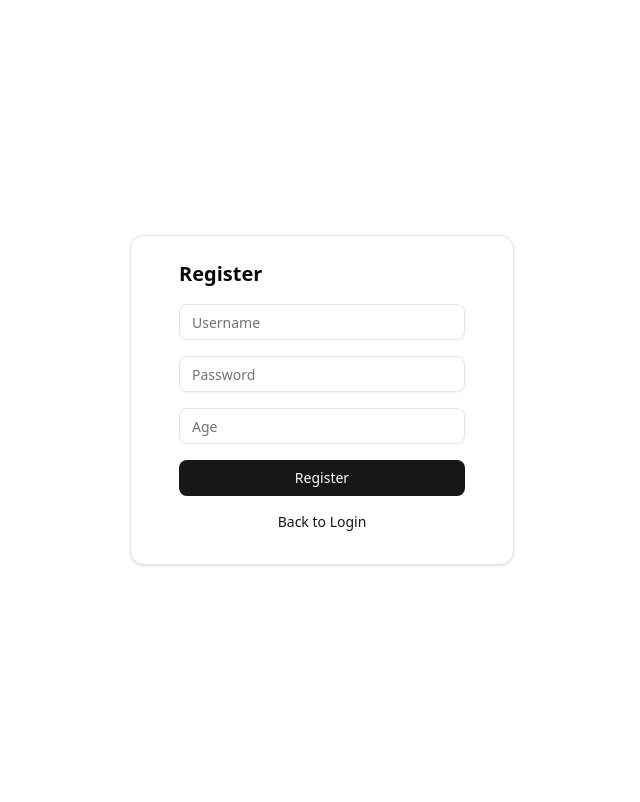
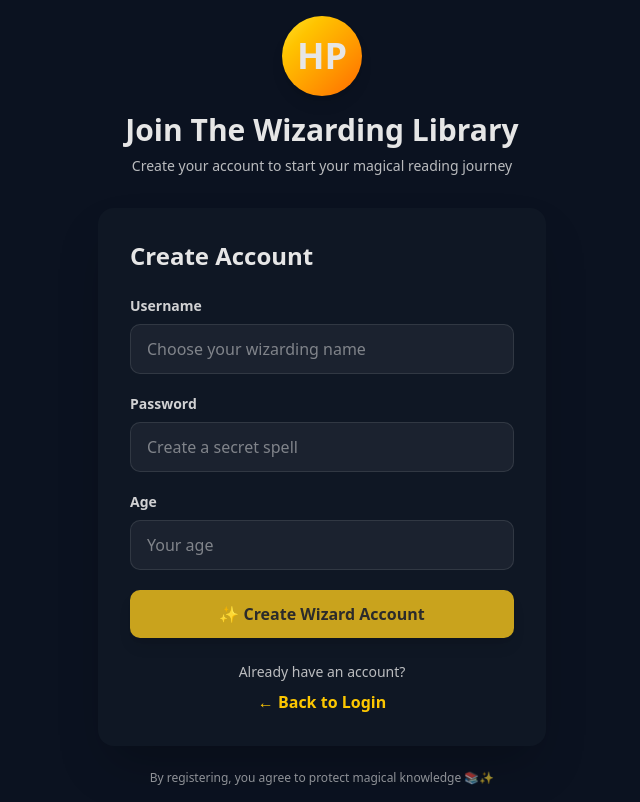
Before and after one commit to kbtacorda-art/my-project-2, a Next.js app: page /register in a window 1280 px wide. Shown: the whole page, without its empty margins (318-958 px from the left). Built offline with nearby package versions, Linux system fonts and the light colour scheme.

Commit message:
initial commit

```diff
--- a/src/app/login/page.tsx
+++ b/src/app/login/page.tsx
@@ -3,23 +3,29 @@
 import { useRouter } from 'next/navigation';
 import { useState, FormEvent } from 'react';
 import { saveToken } from '@/lib/auth';
-import { Button } from '@/components/ui/button';
-import { Input } from '@/components/ui/input';
-import { Card, CardContent } from '@/components/ui/card';
 import { API_BASE } from '@/lib/config';
+import { motion } from 'framer-motion';
+
+const palette = {
+  night: "bg-[#0b1220] text-[#e6e6e6]",
+  card: "bg-[#0f1724]",
+  gold: "bg-[#C9A31D] text-[#2b2b2b]",
+};
 
 export default function LoginPage() {
-
   const router = useRouter();
   const [username, setUsername] = useState('');
   const [age, setAge] = useState('');
   const [password, setPassword] = useState('');
   const [error, setError] = useState('');
+  const [isLoading, setIsLoading] = useState(false);
 
   async function handleLogin(e: FormEvent) {
     e.preventDefault();
     setError('');
+    setIsLoading(true);
 
+    try {
       const res = await fetch(`${API_BASE}/login`, {
         method: 'POST',
         headers: { 'Content-Type': 'application/json' },
@@ -29,61 +35,123 @@ export default function LoginPage() {
       const data = await res.json();
       if (!res.ok) {
         setError(data.message || 'Login failed');
+        setIsLoading(false);
         return;
       }
 
       saveToken(data.accessToken);
       router.push('/dashboard');
+    } catch (err) {
+      setError('Connection error. Please try again.');
+      setIsLoading(false);
+    }
   }
 
   return (
-    <div className="flex items-center justify-center h-screen">
-      <Card className="w-full max-w-sm p-6">
+    <div className={`${palette.night} min-h-screen flex items-center justify-center p-4`}>
+      <motion.div
+        initial={{ y: 20, opacity: 0 }}
+        animate={{ y: 0, opacity: 1 }}
+        transition={{ duration: 0.5 }}
+        className="w-full max-w-md"
+      >
+        {/* Header */}
+        <div className="text-center mb-8">
+          <div className="w-20 h-20 mx-auto mb-4 rounded-full bg-gradient-to-br from-yellow-300 to-orange-500 flex items-center justify-center text-4xl font-bold shadow-lg">
+            HP
+          </div>
+          <h1 className="text-3xl font-extrabold mb-2">The Wizarding Library</h1>
+          <p className="text-sm opacity-80">Enter your credentials to access your collection</p>
+        </div>
 
-        <CardContent>
-          <h1 className="text-xl font-bold mb-4">Login</h1>
+        {/* Login Card */}
+        <div className={`${palette.card} rounded-2xl p-8 shadow-2xl`}>
+          <h2 className="text-2xl font-bold mb-6">Login</h2>
 
-          <form onSubmit={handleLogin} className="space-y-4">
-
+          <form onSubmit={handleLogin} className="space-y-5">
             {/* Username */}
-            <Input
-              placeholder="Username"
+            <div>
+              <label className="block text-sm font-semibold mb-2 opacity-90">
+                Username
+              </label>
+              <input
+                type="text"
+                placeholder="Enter your wizarding name"
                 value={username}
                 onChange={(e) => setUsername(e.target.value)}
+                required
+                className="w-full px-4 py-3 rounded-lg bg-white/5 border border-white/10 focus:border-yellow-400 focus:outline-none focus:ring-2 focus:ring-yellow-400/30 transition"
               />
-
+            </div>
 
             {/* Password */}
-            <Input
+            <div>
+              <label className="block text-sm font-semibold mb-2 opacity-90">
+                Password
+              </label>
+              <input
                 type="password"
-              placeholder="Password"
+                placeholder="Enter your secret spell"
                 value={password}
                 onChange={(e) => setPassword(e.target.value)}
+                required
+                className="w-full px-4 py-3 rounded-lg bg-white/5 border border-white/10 focus:border-yellow-400 focus:outline-none focus:ring-2 focus:ring-yellow-400/30 transition"
               />
+            </div>
 
             {/* Age */}
-            <Input
+            <div>
+              <label className="block text-sm font-semibold mb-2 opacity-90">
+                Age
+              </label>
+              <input
                 type="number"
-              placeholder="Age"
+                placeholder="Your age"
                 value={age}
                 onChange={(e) => setAge(e.target.value)}
+                required
+                className="w-full px-4 py-3 rounded-lg bg-white/5 border border-white/10 focus:border-yellow-400 focus:outline-none focus:ring-2 focus:ring-yellow-400/30 transition"
               />
+            </div>
 
-            {error && <p className="text-red-500 text-sm">{error}</p>}
+            {/* Error Message */}
+            {error && (
+              <motion.div
+                initial={{ opacity: 0, y: -10 }}
+                animate={{ opacity: 1, y: 0 }}
+                className="p-3 rounded-lg bg-red-500/10 border border-red-500/30 text-red-400 text-sm"
+              >
+                ⚠️ {error}
+              </motion.div>
+            )}
 
-            <Button className="w-full" type="submit">Login</Button>
+            {/* Login Button */}
+            <button
+              type="submit"
+              disabled={isLoading}
+              className={`w-full py-3 rounded-lg font-bold ${palette.gold} hover:scale-[1.02] active:scale-[0.98] transition shadow-lg disabled:opacity-50 disabled:cursor-not-allowed`}
+            >
+              {isLoading ? '🪄 Casting spell...' : '✨ Enter Library'}
+            </button>
           </form>
 
-          <Button
-            variant="link"
-            className="mt-2 w-full"
+          {/* Register Link */}
+          <div className="mt-6 text-center">
+            <p className="text-sm opacity-80 mb-2">Don't have an account?</p>
+            <button
               onClick={() => router.push('/register')}
+              className="text-yellow-400 hover:text-yellow-300 font-semibold transition"
             >
-            Create an account
-          </Button>
-        </CardContent>
+              Create a new wizard account →
+            </button>
+          </div>
+        </div>
 
-      </Card>
+        {/* Footer */}
+        <p className="text-center text-xs opacity-60 mt-6">
+          Protected by ancient magic and modern encryption 🔮
+        </p>
+      </motion.div>
     </div>
   );
 }
--- a/src/app/register/page.tsx
+++ b/src/app/register/page.tsx
@@ -1,11 +1,15 @@
 'use client';
+
 import { useRouter } from 'next/navigation';
 import { useState, FormEvent } from 'react';
-import { Button } from '@/components/ui/button';
-import { Input } from '@/components/ui/input';
-import { Card, CardContent } from '@/components/ui/card';
+import { API_BASE } from '@/lib/config';
+import { motion } from 'framer-motion';
 
-import { API_BASE } from '@/lib/config';
+const palette = {
+  night: "bg-[#0b1220] text-[#e6e6e6]",
+  card: "bg-[#0f1724]",
+  gold: "bg-[#C9A31D] text-[#2b2b2b]",
+};
 
 export default function RegisterPage() {
   const router = useRouter();
@@ -13,11 +17,16 @@ export default function RegisterPage() {
   const [password, setPassword] = useState('');
   const [age, setAge] = useState('');
   const [error, setError] = useState('');
+  const [success, setSuccess] = useState('');
+  const [isLoading, setIsLoading] = useState(false);
 
   async function handleRegister(e: FormEvent) {
     e.preventDefault();
     setError('');
+    setSuccess('');
+    setIsLoading(true);
 
+    try {
       const res = await fetch(`${API_BASE}/register`, {
         method: 'POST',
         headers: { 'Content-Type': 'application/json' },
@@ -26,60 +35,137 @@ export default function RegisterPage() {
 
       const data = await res.json();
       if (!res.ok) {
-      setError(data.message || 'Register failed');
+        setError(data.message || 'Registration failed');
+        setIsLoading(false);
         return;
       }
 
+      setSuccess('Account created! Redirecting to login...');
+      setTimeout(() => {
         router.push('/login');
+      }, 1500);
+    } catch (err) {
+      setError('Connection error. Please try again.');
+      setIsLoading(false);
+    }
   }
 
   return (
-    <div className="flex items-center justify-center h-screen">
-      <Card className="w-full max-w-sm p-6">
-        <CardContent>
-          <h1 className="text-xl font-bold mb-4">Register</h1>
-          <form onSubmit={handleRegister} className="space-y-4">
+    <div className={`${palette.night} min-h-screen flex items-center justify-center p-4`}>
+      <motion.div
+        initial={{ y: 20, opacity: 0 }}
+        animate={{ y: 0, opacity: 1 }}
+        transition={{ duration: 0.5 }}
+        className="w-full max-w-md"
+      >
+        {/* Header */}
+        <div className="text-center mb-8">
+          <div className="w-20 h-20 mx-auto mb-4 rounded-full bg-gradient-to-br from-yellow-300 to-orange-500 flex items-center justify-center text-4xl font-bold shadow-lg">
+            HP
+          </div>
+          <h1 className="text-3xl font-extrabold mb-2">Join The Wizarding Library</h1>
+          <p className="text-sm opacity-80">Create your account to start your magical reading journey</p>
+        </div>
 
+        {/* Register Card */}
+        <div className={`${palette.card} rounded-2xl p-8 shadow-2xl`}>
+          <h2 className="text-2xl font-bold mb-6">Create Account</h2>
+
+          <form onSubmit={handleRegister} className="space-y-5">
             {/* Username */}
-            <Input
-              placeholder="Username"
+            <div>
+              <label className="block text-sm font-semibold mb-2 opacity-90">
+                Username
+              </label>
+              <input
+                type="text"
+                placeholder="Choose your wizarding name"
                 value={username}
                 onChange={(e) => setUsername(e.target.value)}
+                required
+                className="w-full px-4 py-3 rounded-lg bg-white/5 border border-white/10 focus:border-yellow-400 focus:outline-none focus:ring-2 focus:ring-yellow-400/30 transition"
               />
-
+            </div>
 
             {/* Password */}
-            <Input
+            <div>
+              <label className="block text-sm font-semibold mb-2 opacity-90">
+                Password
+              </label>
+              <input
                 type="password"
-              placeholder="Password"
+                placeholder="Create a secret spell"
                 value={password}
                 onChange={(e) => setPassword(e.target.value)}
+                required
+                className="w-full px-4 py-3 rounded-lg bg-white/5 border border-white/10 focus:border-yellow-400 focus:outline-none focus:ring-2 focus:ring-yellow-400/30 transition"
               />
+            </div>
 
             {/* Age */}
-            <Input
-              placeholder="Age"
+            <div>
+              <label className="block text-sm font-semibold mb-2 opacity-90">
+                Age
+              </label>
+              <input
                 type="number"
+                placeholder="Your age"
                 value={age}
                 onChange={(e) => setAge(e.target.value)}
+                required
+                className="w-full px-4 py-3 rounded-lg bg-white/5 border border-white/10 focus:border-yellow-400 focus:outline-none focus:ring-2 focus:ring-yellow-400/30 transition"
               />
+            </div>
 
-            {error && <p className="text-red-500 text-sm">{error}</p>}
+            {/* Error Message */}
+            {error && (
+              <motion.div
+                initial={{ opacity: 0, y: -10 }}
+                animate={{ opacity: 1, y: 0 }}
+                className="p-3 rounded-lg bg-red-500/10 border border-red-500/30 text-red-400 text-sm"
+              >
+                ⚠️ {error}
+              </motion.div>
+            )}
 
-            <Button className="w-full" type="submit">
-              Register
-            </Button>
+            {/* Success Message */}
+            {success && (
+              <motion.div
+                initial={{ opacity: 0, y: -10 }}
+                animate={{ opacity: 1, y: 0 }}
+                className="p-3 rounded-lg bg-green-500/10 border border-green-500/30 text-green-400 text-sm"
+              >
+                ✨ {success}
+              </motion.div>
+            )}
+
+            {/* Register Button */}
+            <button
+              type="submit"
+              disabled={isLoading || success !== ''}
+              className={`w-full py-3 rounded-lg font-bold ${palette.gold} hover:scale-[1.02] active:scale-[0.98] transition shadow-lg disabled:opacity-50 disabled:cursor-not-allowed`}
+            >
+              {isLoading ? '🪄 Creating account...' : success ? '✅ Success!' : '✨ Create Wizard Account'}
+            </button>
           </form>
 
-          <Button
-            variant="link"
-            className="mt-2 w-full"
+          {/* Login Link */}
+          <div className="mt-6 text-center">
+            <p className="text-sm opacity-80 mb-2">Already have an account?</p>
+            <button
               onClick={() => router.push('/login')}
+              className="text-yellow-400 hover:text-yellow-300 font-semibold transition"
             >
-            Back to Login
-          </Button>
-        </CardContent>
-      </Card>
+              ← Back to Login
+            </button>
+          </div>
+        </div>
+
+        {/* Footer */}
+        <p className="text-center text-xs opacity-60 mt-6">
+          By registering, you agree to protect magical knowledge 📚✨
+        </p>
+      </motion.div>
     </div>
   );
 }
```
Lines whose indentation alone changed are shown as unchanged.
